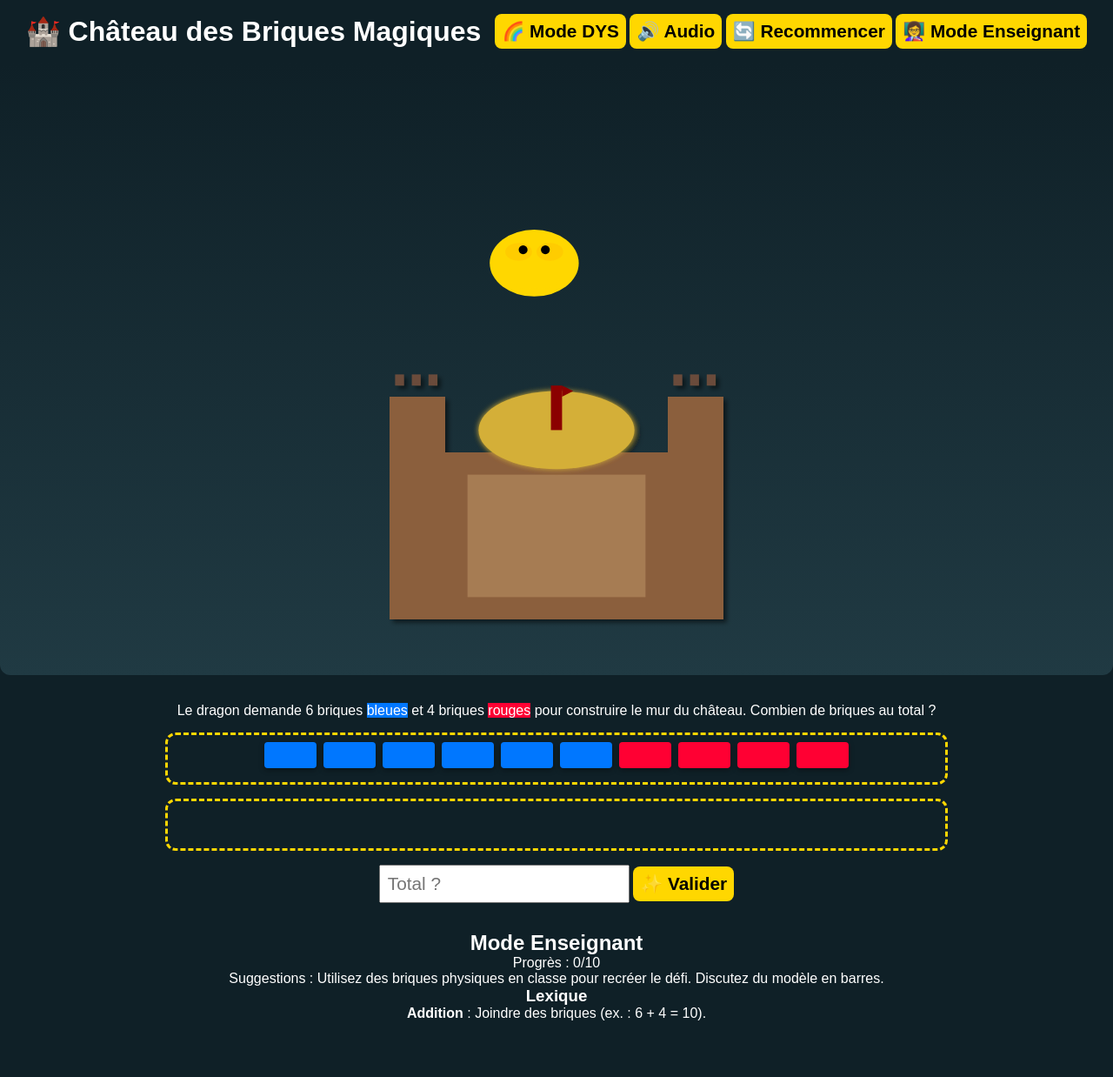
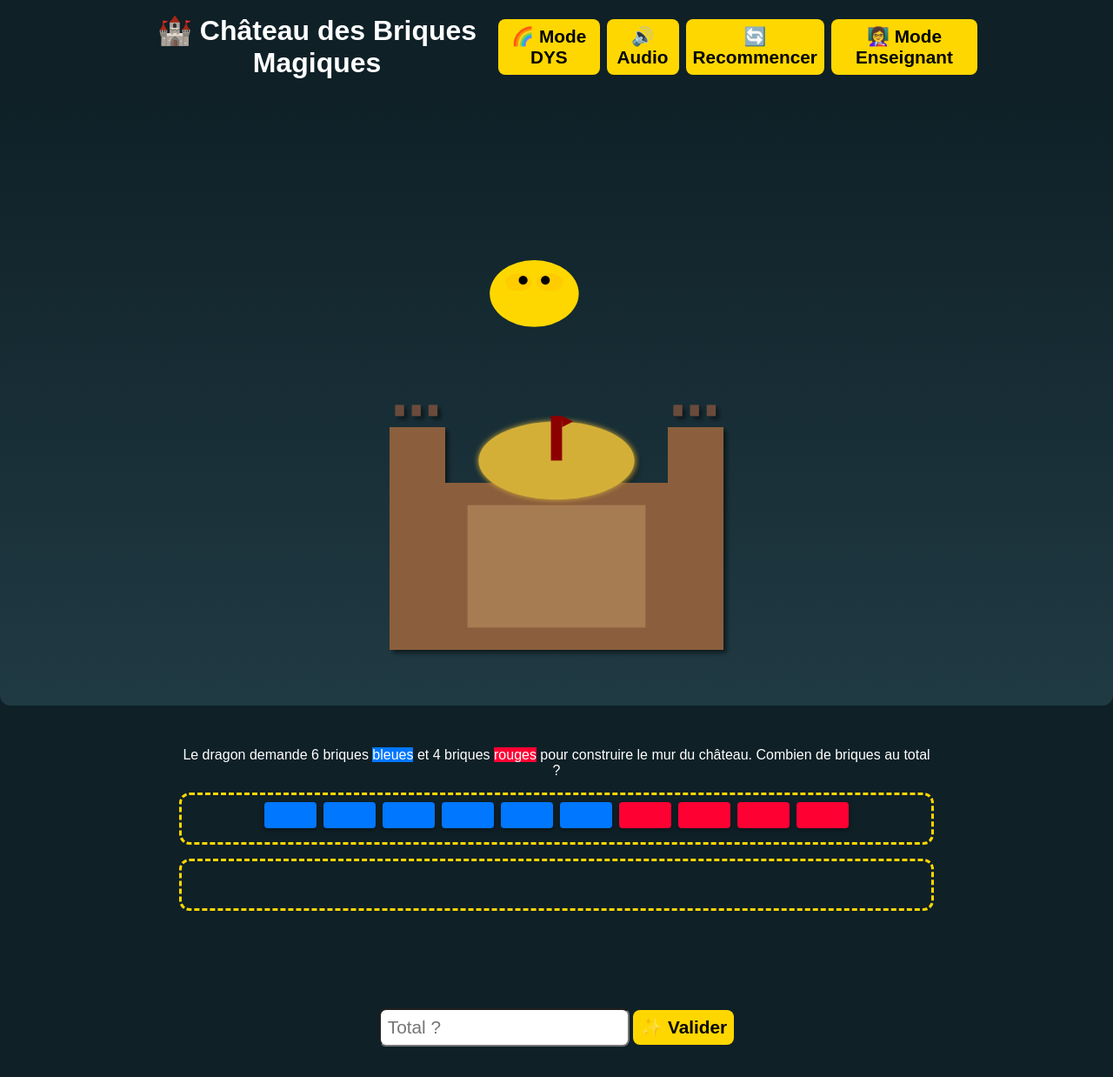
Before and after one commit to Alex270821/inclusive-game, a website: page public/math.html in a window 1280 px wide. Shown: the whole page at 87% size. Before the commit the page ends 1174 px from the top, so only its background shows below. Drawn offline with Linux system fonts and the light colour scheme; a web font is replaced by a local one.

Commit message:
math.css

```diff
--- a/public/math.css
+++ b/public/math.css
@@ -1,21 +1,157 @@
-:root{
-  --bg:#0f2027;
-  --bleu:#0077ff;
-  --rouge:#ff0033;
-  --accent:#ffd700;
-  --dys-bg:#000;
-  --dys-text:#ff0;
+:root {
+  --bg: #0f2027;
+  --bleu: #0077ff;
+  --rouge: #ff0033;
+  --accent: #ffd700;
+  --dys-bg: #000;
+  --dys-text: #ff0;
 }
-*{margin:0;padding:0;box-sizing:border-box;font-family:'OpenDyslexic',sans-serif}
-body{background:var(--bg);color:#fff;text-align:center;transition:.4s}
-body.dys{background:var(--dys-bg);color:var(--dys-text);font-size:1.4em}
-header{display:flex;justify-content:center;align-items:center;gap:1rem;padding:1rem}
-button{cursor:pointer;padding:.6rem 1.2rem;border:none;border-radius:8px;background:var(--accent);color:#000;font-weight:bold}
-svg{display:block;margin:0 auto;border-radius:12px}
-#jeu{margin:2rem auto;max-width:900px}
-.zone{display:flex;justify-content:center;gap:.5rem;flex-wrap:wrap;margin:1rem 0;min-height:60px;border:3px dashed var(--accent);border-radius:12px;padding:.5rem}
-.brique{width:60px;height:30px;border-radius:4px;cursor:grab;box-shadow:0 2px 6px rgba(0,0,0,.4);transition:transform .3s}
-.brique:active{cursor:grabbing;transform:scale(1.1)}
-.bleu{background:var(--bleu)}
-.rouge{background:var(--rouge)}
-input,button{font-size:1.3rem;padding:.5rem}
+
+* {
+  margin: 0;
+  padding: 0;
+  box-sizing: border-box;
+  font-family: 'OpenDyslexic', sans-serif;
+}
+
+body {
+  background: var(--bg);
+  color: #fff;
+  text-align: center;
+  transition: all 0.4s ease;
+}
+
+body.dys {
+  background: var(--dys-bg);
+  color: var(--dys-text);
+  font-size: 1.4em;
+}
+
+header {
+  display: flex;
+  justify-content: space-between;
+  align-items: center;
+  padding: 1rem;
+  max-width: 1000px;
+  margin: 0 auto;
+}
+
+.controls {
+  display: flex;
+  gap: 0.5rem;
+}
+
+button {
+  cursor: pointer;
+  padding: 0.6rem 1.2rem;
+  border: none;
+  border-radius: 8px;
+  background: var(--accent);
+  color: #000;
+  font-weight: bold;
+  transition: transform 0.2s;
+}
+
+button:hover {
+  transform: scale(1.05);
+}
+
+svg {
+  display: block;
+  margin: 0 auto;
+  border-radius: 12px;
+  max-width: 100%;
+}
+
+#jeu {
+  margin: 2rem auto;
+  max-width: 900px;
+  padding: 1rem;
+}
+
+.zone {
+  display: flex;
+  justify-content: center;
+  gap: 0.5rem;
+  flex-wrap: wrap;
+  margin: 1rem 0;
+  min-height: 60px;
+  border: 3px dashed var(--accent);
+  border-radius: 12px;
+  padding: 0.5rem;
+}
+
+.brique {
+  width: 60px;
+  height: 30px;
+  border-radius: 4px;
+  cursor: grab;
+  box-shadow: 0 2px 6px rgba(0, 0, 0, 0.4);
+  transition: transform 0.3s, box-shadow 0.3s;
+}
+
+.brique:active {
+  cursor: grabbing;
+  transform: scale(1.1);
+  box-shadow: 0 4px 8px rgba(0, 0, 0, 0.6);
+}
+
+.bleu { background: var(--bleu); }
+.rouge { background: var(--rouge); }
+
+#barModel {
+  margin: 1rem 0;
+  min-height: 80px;
+  display: flex;
+  align-items: center;
+  justify-content: center;
+  gap: 0.5rem;
+}
+
+input, button {
+  font-size: 1.3rem;
+  padding: 0.5rem;
+  border-radius: 8px;
+}
+
+#feedback {
+  margin-top: 1rem;
+  font-size: 1.2rem;
+  font-weight: bold;
+}
+
+#teacherPanel {
+  margin: 2rem auto;
+  max-width: 900px;
+  padding: 1rem;
+  background: rgba(255, 255, 255, 0.1);
+  border-radius: 12px;
+}
+
+.hidden {
+  display: none;
+}
+
+@keyframes explose {
+  0% { transform: scale(0); opacity: 1; }
+  100% { transform: scale(4); opacity: 0; }
+}
+
+@keyframes glow {
+  0% { filter: brightness(100%); }
+  50% { filter: brightness(150%); }
+  100% { filter: brightness(100%); }
+}
+
+.star {
+  position: absolute;
+  width: 8px;
+  height: 8px;
+  background: #ffd700;
+  border-radius: 50%;
+  animation: explose 1.5s forwards;
+}
+
+.dragon-win {
+  animation: glow 1s infinite;
+}
```
